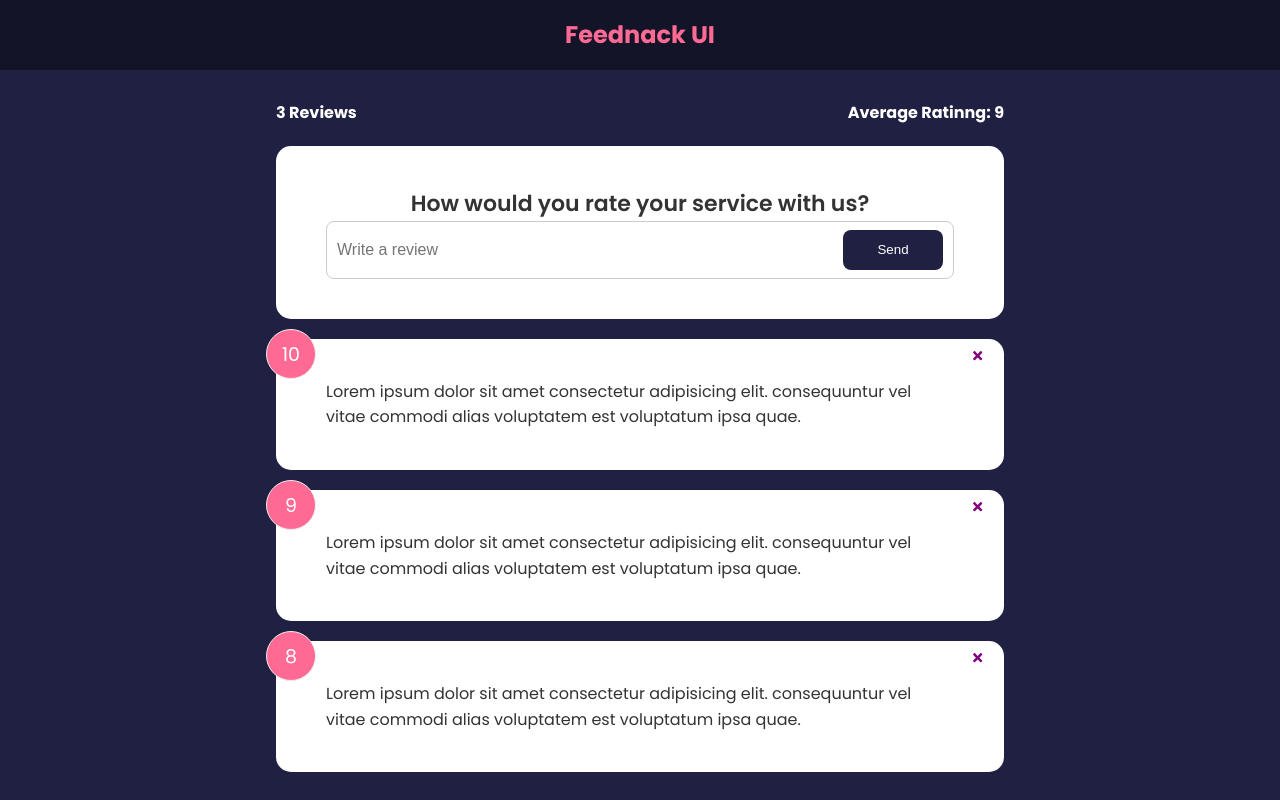
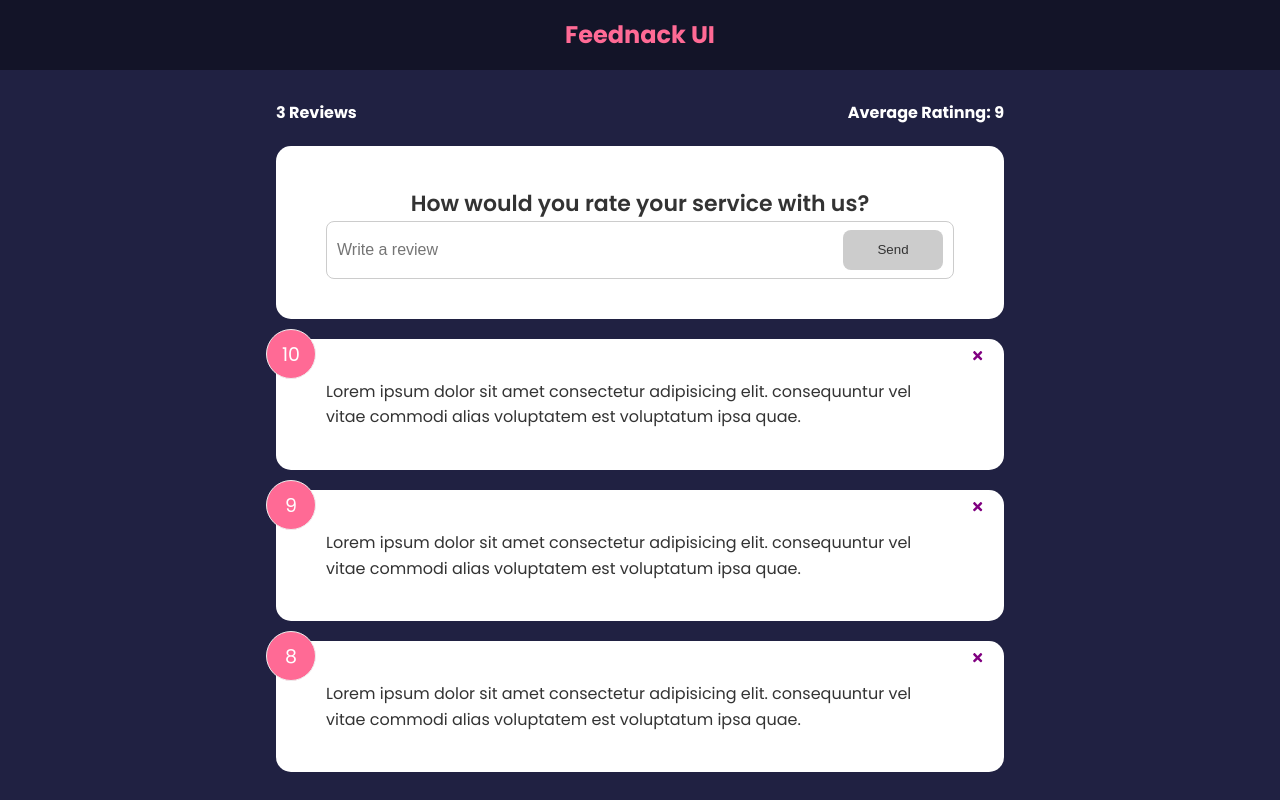
Before and after one commit to ViniUK00/feedback-app, a React (Create React App) app: page / in a window 1280 px wide. Built offline with nearby package versions, Linux system fonts and the light colour scheme.

Commit message:
implemented text validation

```diff
--- a/src/components/FeedbackForm.jsx
+++ b/src/components/FeedbackForm.jsx
@@ -4,8 +4,21 @@
 
 function FeedbackForm() {
   const [text, setText] = useState("")
+  const [btnDisabled, setbtnDisabled] = useState(true)
+  const [message, setMessage] = useState("")
 
   const handleTextChange = (e) => {
+    if (text === "") {
+      setbtnDisabled(true)
+      setMessage(null)
+    } else if (text !== "" && text.trim().length <= 10) {
+      setMessage("Text must be at least 10 characters")
+      setbtnDisabled(true)
+    } else {
+      setMessage(null)
+      setbtnDisabled(false)
+    }
+
     setText(e.target.value)
   }
   return (
@@ -20,8 +33,11 @@
             placeholder="Write a review"
             value={text}
           />
-          <Button type="submit">Send</Button>
+          <Button type="submit" isDisabled={btnDisabled}>
+            Send
+          </Button>
         </div>
+        {message && <div className="message">{message}</div>}
       </form>
     </Card>
   )
```
